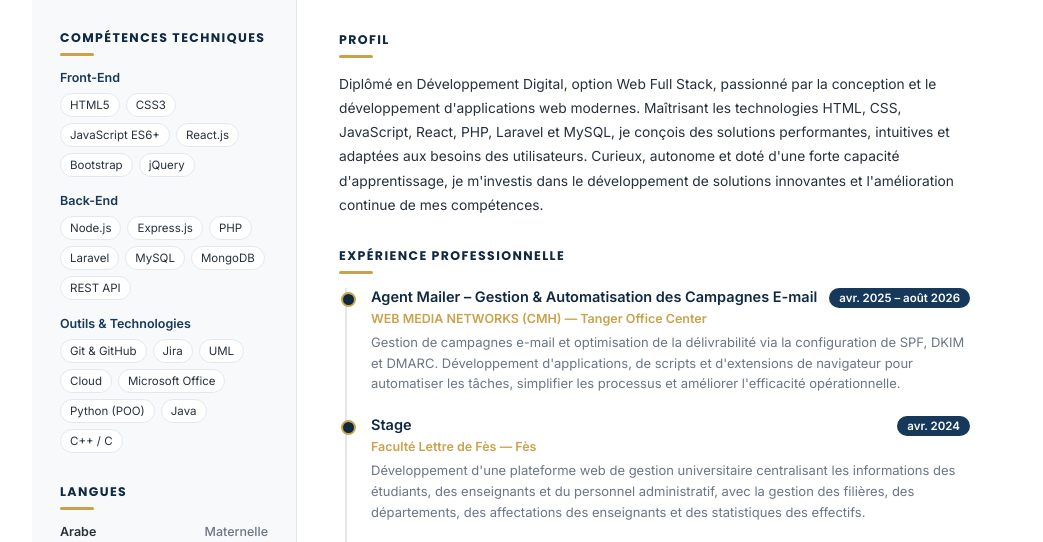
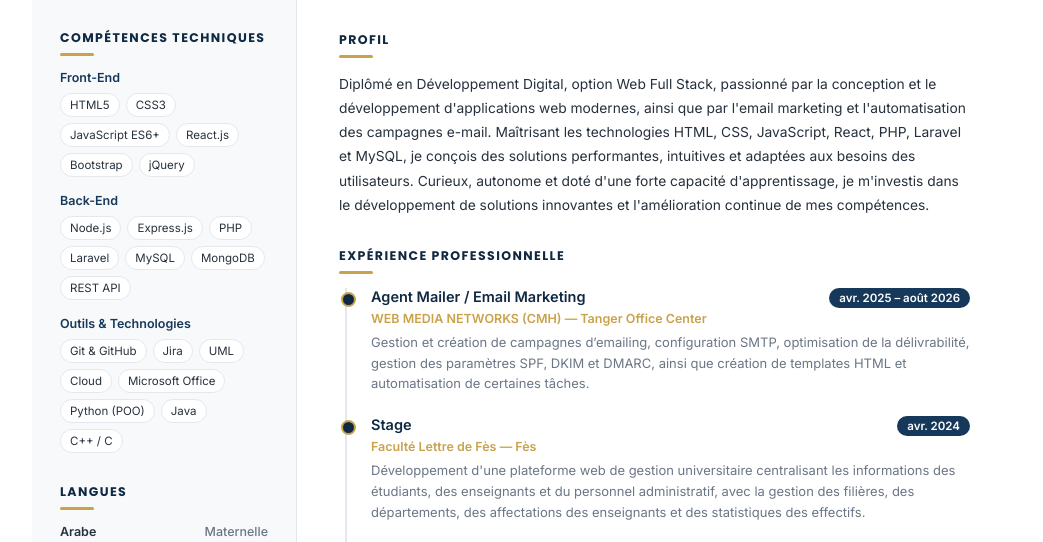
Before and after one commit to KarimRachmoun/cv, a plain HTML site: page index.html in a window 1280 px wide. Shown: the part 191-733 px from the top of the page, without its empty margins (118-1161 px from the left). Drawn offline with Linux system fonts and the light colour scheme.

Commit message:
Enhance profile and experience sections in index.html
Updated profile description to include email marketing and automation skills. Revised job title and responsibilities for clarity.

```diff
--- a/index.html
+++ b/index.html
@@ -451,11 +451,8 @@
         <section class="main-section">
           <h2>Profil</h2>
           <p class="profil-text" contenteditable="true">
-            Diplômé en Développement Digital, option Web Full Stack, passionné par la conception et le développement
-            d'applications web modernes. Maîtrisant les technologies HTML, CSS, JavaScript, React, PHP, Laravel et
-            MySQL, je conçois des solutions performantes, intuitives et adaptées aux besoins des utilisateurs. Curieux,
-            autonome et doté d'une forte capacité d'apprentissage, je m'investis dans le développement de solutions
-            innovantes et l'amélioration continue de mes compétences.
+            Diplômé en Développement Digital, option Web Full Stack, passionné par la conception et le développement d'applications web modernes, ainsi que par l'email marketing et l'automatisation des campagnes e-mail. Maîtrisant les technologies HTML, CSS, JavaScript, React, PHP, Laravel et MySQL, je conçois des solutions performantes, intuitives et adaptées aux besoins des utilisateurs. Curieux, autonome et doté d'une forte capacité d'apprentissage, je m'investis dans le développement de solutions innovantes et l'amélioration continue de mes compétences.
+
           </p>
         </section>
 
@@ -465,15 +462,11 @@
 
             <div class="tl-item">
               <div class="tl-header">
-                <div class="tl-title" contenteditable="true">Agent Mailer – Gestion &amp; Automatisation des Campagnes
-                  E-mail</div>
+                <div class="tl-title" contenteditable="true">Agent Mailer / Email Marketing</div>
                 <div class="tl-date" contenteditable="true">avr. 2025 – août 2026</div>
               </div>
               <div class="tl-place" contenteditable="true">WEB MEDIA NETWORKS (CMH) — Tanger Office Center</div>
-              <p class="tl-desc" contenteditable="true">Gestion de campagnes e-mail et optimisation de la délivrabilité
-                via la configuration de SPF, DKIM et DMARC. Développement d'applications, de scripts et d'extensions de
-                navigateur pour automatiser les tâches, simplifier les processus et améliorer l'efficacité
-                opérationnelle.</p>
+              <p class="tl-desc" contenteditable="true">Gestion et création de campagnes d’emailing, configuration SMTP, optimisation de la délivrabilité, gestion des paramètres SPF, DKIM et DMARC, ainsi que création de templates HTML et automatisation de certaines tâches.</p>
             </div>
 
             <div class="tl-item">
```
